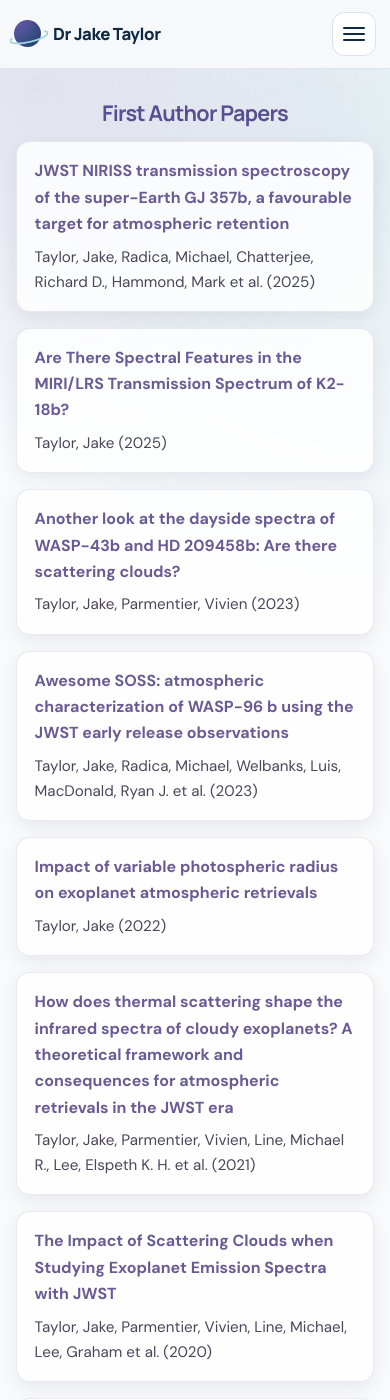
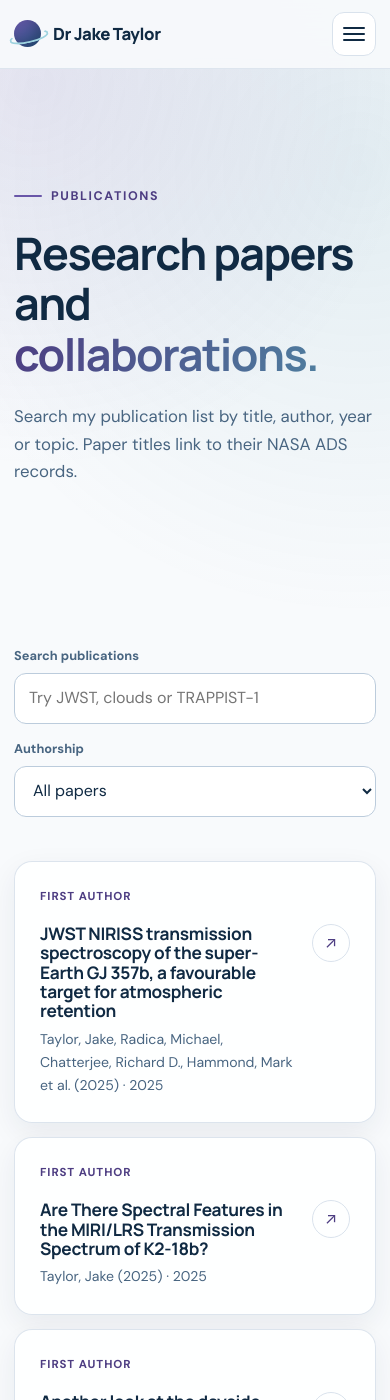
Before and after one commit to astrojaket/astrojaket.github.io, a Jekyll site: the page built from _pages/publications.html, in a window 390 px wide and 1400 px high. Built offline with Jekyll 4.4.1, drawn with Linux system fonts in a browser that asks for light colours; a script that is not in the unit is left out; some of the changed text lies outside the part shown.

Commit message:
Modernise portfolio: update _pages/publications.html

```diff
--- a/_pages/publications.html
+++ b/_pages/publications.html
@@ -1,168 +1,60 @@
 ---
 layout: default
-title: Publications
+title: Publications | Dr Jake Taylor
+description: Publications by Dr Jake Taylor on exoplanet atmospheres, JWST observations, atmospheric retrievals, clouds and radiative transfer.
 permalink: /publications/
 ---
 
-<style>
-  .pub-wrap {
-    max-width: 1100px;
-    margin: 0 auto;
-    padding: 2rem 1rem 3rem;
-  }
+<header class="page-hero">
+  <div class="page-hero-inner">
+    <span class="eyebrow">Publications</span>
+    <h1>Research papers and <span class="text-gradient">collaborations.</span></h1>
+    <p>Search my publication list by title, author, year or topic. Paper titles link to their NASA ADS records.</p>
+  </div>
+</header>
 
-  .pub-intro {
-    text-align: center;
-    margin-bottom: 1.5rem;
-  }
+<section class="section">
+  <div class="section-shell">
+    <div class="publication-tools">
+      <div class="field">
+        <label for="publication-search">Search publications</label>
+        <input id="publication-search" type="search" placeholder="Try JWST, clouds or TRAPPIST-1">
+      </div>
+      <div class="field field-filter">
+        <label for="publication-filter">Authorship</label>
+        <select id="publication-filter">
+          <option value="all">All papers</option>
+          <option value="first-author">First author</option>
+          <option value="coauthor">Co-authored</option>
+        </select>
+      </div>
+      <span id="publication-count" class="publication-count" aria-live="polite"></span>
+    </div>
 
-  .pub-intro h1 {
-    margin: 0 0 0.5rem;
-    color: #5a4d92;
-    font-size: 2.2rem;
-  }
+    <div class="publication-list">
+      {% for paper in site.data.publications.first_author %}
+        <article class="publication-card" data-category="first-author">
+          <span class="publication-type">First author</span>
+          <div>
+            <h2>{{ paper.title }}</h2>
+            <p>{{ paper.authors }}{% if paper.year %} · {{ paper.year }}{% endif %}</p>
+          </div>
+          <a class="paper-arrow" href="{{ paper.link }}" target="_blank" rel="noopener" aria-label="Read {{ paper.title }}">↗</a>
+        </article>
+      {% endfor %}
 
-  .pub-intro p {
-    margin: 0;
-    color: #4a455a;
-  }
+      {% for paper in site.data.publications.coauthor %}
+        <article class="publication-card" data-category="coauthor">
+          <span class="publication-type">Co-author</span>
+          <div>
+            <h2>{{ paper.title }}</h2>
+            <p>{{ paper.authors }}{% if paper.year %} · {{ paper.year }}{% endif %}</p>
+          </div>
+          <a class="paper-arrow" href="{{ paper.link }}" target="_blank" rel="noopener" aria-label="Read {{ paper.title }}">↗</a>
+        </article>
+      {% endfor %}
+    </div>
 
-  .pub-debug {
-    display: inline-block;
-    margin-top: 0.9rem;
-    padding: 0.45rem 0.75rem;
-    border-radius: 999px;
-    background: rgba(90, 77, 146, 0.10);
-    color: #5a4d92;
-    font-size: 0.92rem;
-  }
-
-  .pub-grid {
-    display: grid;
-    grid-template-columns: repeat(2, minmax(0, 1fr));
-    gap: 1.5rem;
-    align-items: start;
-  }
-
-  .pub-column h2 {
-    color: #5a4d92;
-    margin: 0 0 1rem;
-    font-size: 1.35rem;
-    text-align: center;
-  }
-
-  .pub-card {
-    background: rgba(255, 255, 255, 0.82);
-    border: 1px solid rgba(90, 77, 146, 0.12);
-    border-radius: 14px;
-    padding: 1rem 1.1rem;
-    margin-bottom: 1rem;
-    box-shadow: 0 6px 18px rgba(47, 42, 61, 0.08);
-    transition: transform 0.2s ease, box-shadow 0.2s ease;
-  }
-
-  .pub-card:hover {
-    transform: translateY(-2px);
-    box-shadow: 0 10px 24px rgba(47, 42, 61, 0.12);
-  }
-
-  .pub-title,
-  .pub-title:visited,
-  .pub-title:hover,
-  .pub-title:active {
-    color: #6b5b95 !important;
-    font-weight: 700;
-    text-decoration: none;
-  }
-
-  .pub-title:hover {
-    text-decoration: underline;
-  }
-
-  .pub-authors,
-  .pub-meta {
-    margin: 0.45rem 0 0;
-    color: #4a455a;
-    font-size: 0.95rem;
-  }
-
-  .pub-empty {
-    background: rgba(255, 255, 255, 0.82);
-    border: 1px dashed rgba(90, 77, 146, 0.25);
-    border-radius: 14px;
-    padding: 1rem 1.1rem;
-    color: #4a455a;
-  }
-
-  .pub-empty strong {
-    color: #5a4d92;
-  }
-
-  @media (max-width: 800px) {
-    .pub-grid {
-      grid-template-columns: 1fr;
-    }
-  }
-</style>
-
-{% assign first_author = site.data.publications.first_author %}
-{% assign coauthor = site.data.publications.coauthor %}
-{% assign first_count = first_author | size %}
-{% assign coauthor_count = coauthor | size %}
-
-<div class="pub-wrap">
-
-  {% if first_count == 0 and coauthor_count == 0 %}
-    <div class="pub-empty">
-      <strong>No publication data found yet.</strong>
-      <p>
-        Create or refresh <code>_data/publications.yml</code> and make sure your fetch step writes the paper lists into
-        <code>first_author</code> and <code>coauthor</code>.
-      </p>
-    </div>
-  {% else %}
-    <div class="pub-grid">
-      <section class="pub-column">
-        <h2>First Author Papers</h2>
-        {% for paper in first_author %}
-          <article class="pub-card">
-            {% if paper.link %}
-              <a href="{{ paper.link }}" class="pub-title" target="_blank" rel="noopener">{{ paper.title }}</a>
-            {% else %}
-              <span class="pub-title">{{ paper.title }}</span>
-            {% endif %}
-
-            {% if paper.authors %}
-              <p class="pub-authors">{{ paper.authors }}</p>
-            {% endif %}
-
-            {% if paper.year %}
-              <!--<p class="pub-meta">{{ paper.year }}</p>-->
-            {% endif %}
-          </article>
-        {% endfor %}
-      </section>
-
-      <section class="pub-column">
-        <h2>Second–Fourth Author Papers</h2>
-        {% for paper in coauthor %}
-          <article class="pub-card">
-            {% if paper.link %}
-              <a href="{{ paper.link }}" class="pub-title" target="_blank" rel="noopener">{{ paper.title }}</a>
-            {% else %}
-              <span class="pub-title">{{ paper.title }}</span>
-            {% endif %}
-
-            {% if paper.authors %}
-              <p class="pub-authors">{{ paper.authors }}</p>
-            {% endif %}
-
-            {% if paper.year %}
-              <!--<p class="pub-meta">{{ paper.year }}</p>-->
-            {% endif %}
-          </article>
-        {% endfor %}
-      </section>
-    </div>
-  {% endif %}
-</div>
+    <p id="publication-empty" class="publication-empty" hidden>No papers match that search. Try a broader term.</p>
+  </div>
+</section>
```
